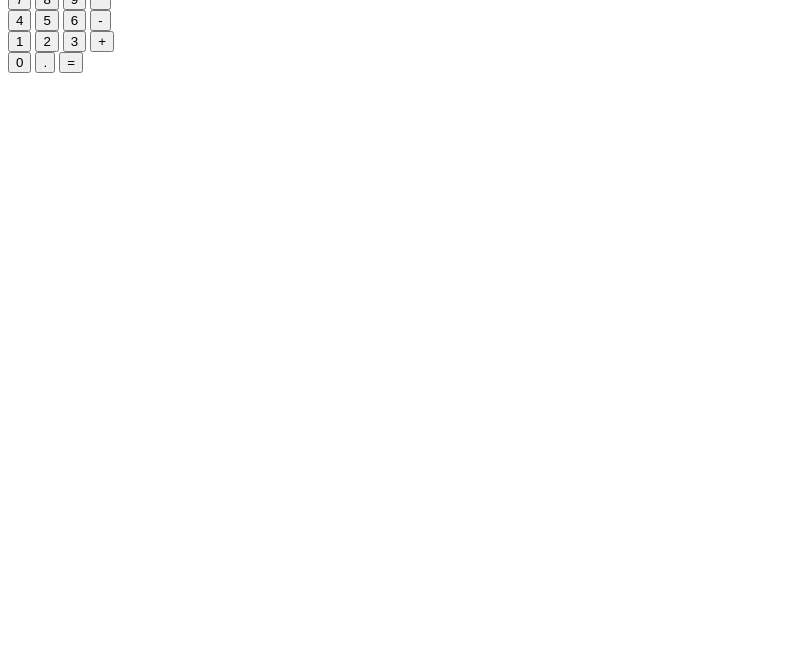
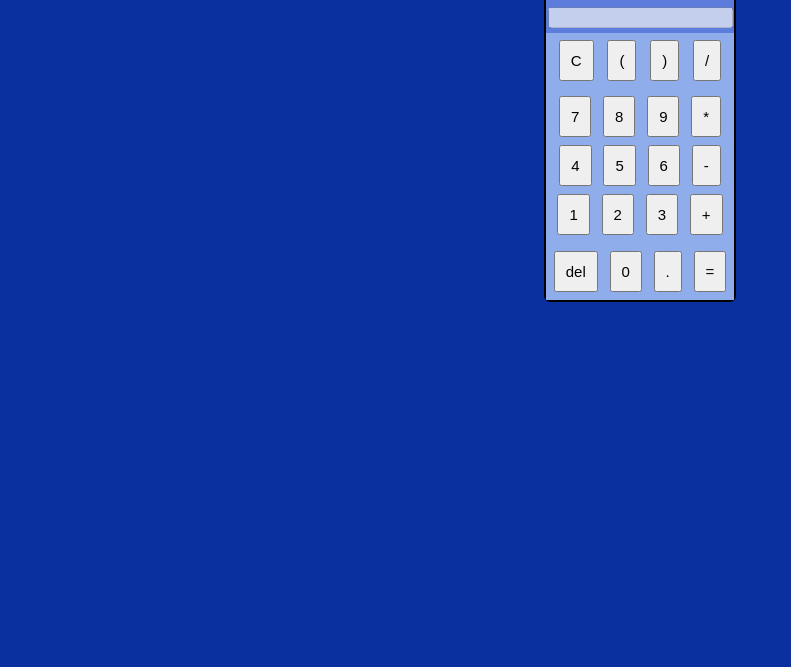
Before and after one commit to kirilyanev/Calculator, a plain HTML site: page index.html in a window 1280 px wide. Shown: the part 133-800 px from the top of the page, without its empty margins (0-791 px from the left). Drawn offline with Linux system fonts and the light colour scheme.

Commit message:
Update style.css

```diff
--- a/index.html
+++ b/index.html
@@ -1,17 +1,24 @@
 <!DOCTYPE html>
 <html>
+
 <head>
   <title>Calculator</title>
+  <link rel="stylesheet" href="./styles/style.css">
 </head>
+
 <body>
+  <div id="calculator">
     <h1>Calculator</h1>
     <input type="text" id="result" disabled>
     <br>
+    <div id="button-top">
     <button onclick="clearResult()">C</button>
     <button onclick="addToResult('(')"> ( </button>
     <button onclick="addToResult(')')"> ) </button>
     <button onclick="addToResult('/')"> / </button>
     <br>
+  </div>
+  <div id="button-center">
     <button onclick="addToResult('7')">7</button>
     <button onclick="addToResult('8')">8</button>
     <button onclick="addToResult('9')">9</button>
@@ -27,10 +34,15 @@
     <button onclick="addToResult('3')">3</button>
     <button onclick="addToResult('+')">+</button>
     <br>
+  </div>
+  <div id="button-bottom">
+    <button onclick="deleteEntry('del')">del</button>
     <button onclick="addToResult('0')">0</button>
     <button onclick="addToResult('.')">.</button>
     <button onclick="calculate()">=</button>
     <br>
+  </div>
+  </div>
   <script>
     function addToResult(value) {
       document.getElementById("result").value += value;
@@ -40,10 +52,17 @@
       document.getElementById("result").value = "";
     }
 
+    function deleteEntry() {
+      let entry = document.getElementById("result").value;
+      entry = entry.slice(0,-1);
+      document.getElementById("result").value = entry;
+    }
+
     function calculate() {
-        var result = eval(document.getElementById("result").value);
+      let result = eval(document.getElementById("result").value);
       document.getElementById("result").value = result;
     }
   </script>
 </body>
+
 </html>
--- a/styles/style.css
+++ b/styles/style.css
@@ -0,0 +1,50 @@
+body {
+    background-color: rgb(10,47,158);
+    text-align: center;
+}
+
+#calculator {
+    display: inline-block;
+    background-color: rgb(93,125,220);
+    display: inline-block;
+    margin-top: 50px;
+    border: 2px solid black;
+    border-radius: 6px;
+}
+
+button {
+    margin: 3px;
+    padding: 10px;
+    font-size: 15px;
+}
+
+#button-top {
+    margin-top: 5px;
+    padding: 2px;
+    background-color: rgb(143,172,235);
+    font-size: 15px;
+}
+
+#button-center {
+    padding: 4px;
+    background-color: rgb(143,172,235);
+    font-size: 15px;
+}
+
+#button-bottom {
+    padding: 4px;
+    background-color: rgb(143,172,235);
+    font-size: 15px;
+}
+
+#button-top button {
+    margin: 5px;
+}
+
+#button-center button {
+    margin: 4px;
+}
+
+#button-bottom button {
+    margin: 4px;
+}
```
Lines whose indentation alone changed are shown as unchanged.
